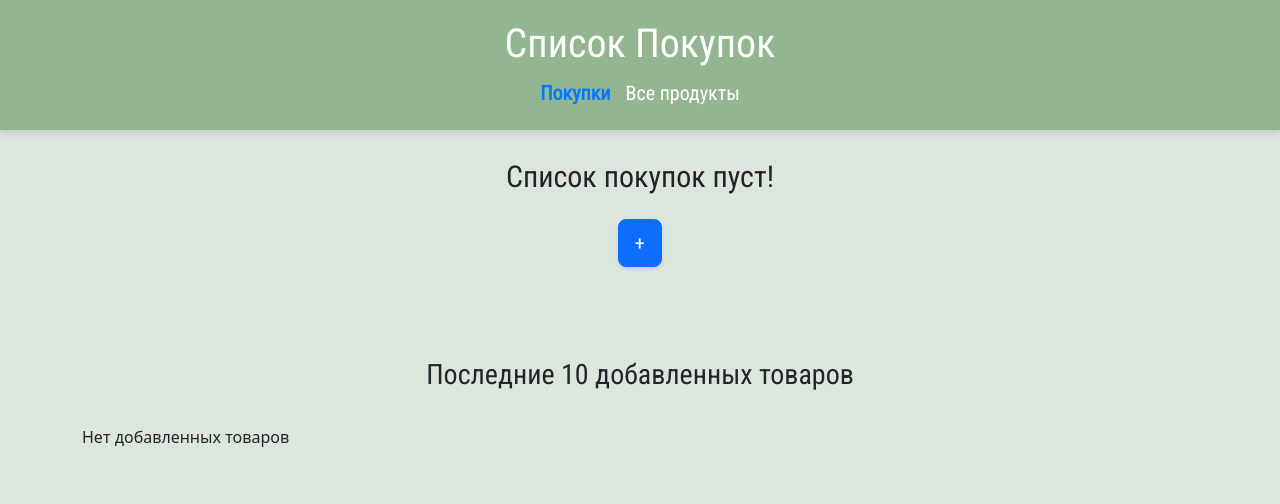
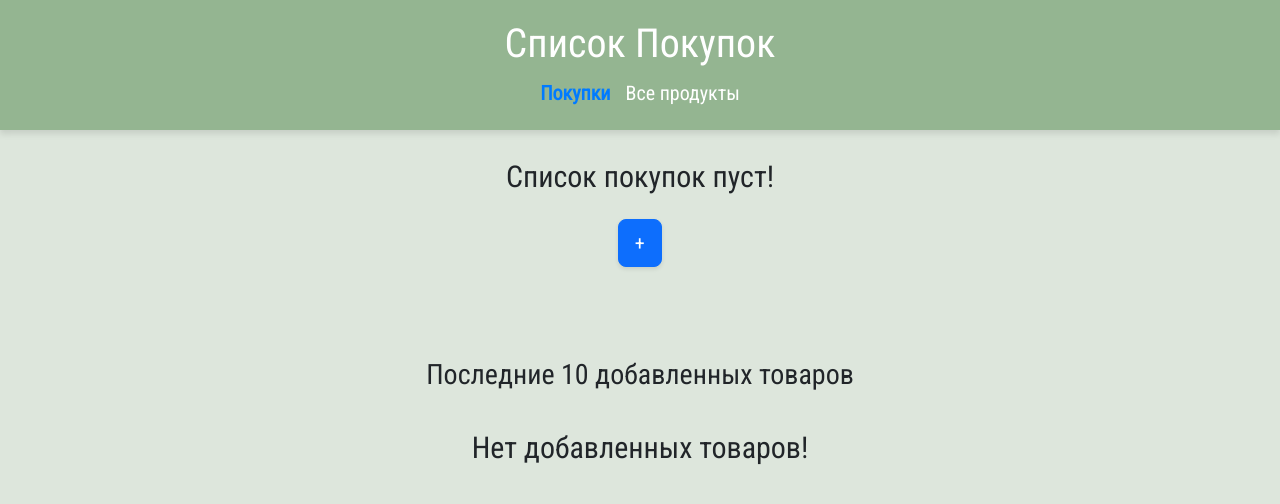
Before and after one commit to churchvibez/shopping-list, a React (Vite) app: page /shopping-list/active in a window 1280 px wide. Shown: the top 504 px of the page. Built offline with nearby package versions, Linux system fonts and the light colour scheme.

Commit message:
small change to empty list message

```diff
--- a/src/pages/Active.tsx
+++ b/src/pages/Active.tsx
@@ -107,7 +107,7 @@ const Active: React.FC = () => {
               ))}
             </ul>
           ) : (
-            <p>Нет добавленных товаров</p>
+            <p className="empty-text">Нет добавленных товаров!</p>
           )}
         </div>
 
```
